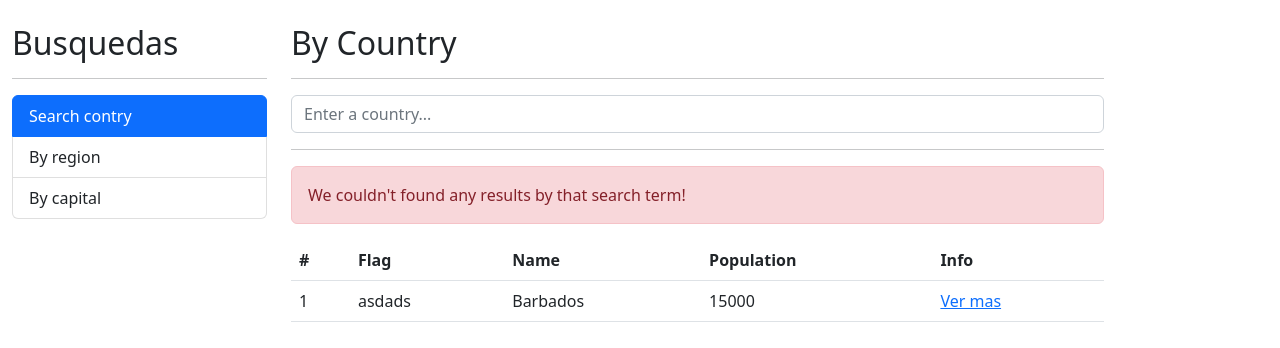
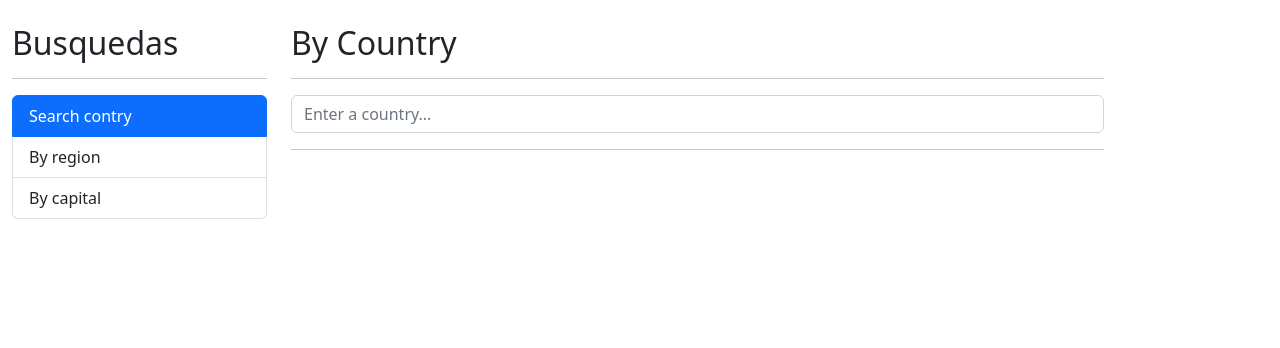
Before and after one commit to benjaminbascary/angular_countries_app, an Angular app: page / in a window 1280 px wide. Shown: the top 348 px of the page. Built offline with nearby package versions, Linux system fonts and the light colour scheme.

Commit message:
Adds logic to fetch ad display countries info and error handling

```diff
--- a/src/app/countries/countries.module.ts
+++ b/src/app/countries/countries.module.ts
@@ -2,6 +2,7 @@
 import { NgModule } from '@angular/core';
 import { FormsModule } from '@angular/forms';
 import { CommonModule } from '@angular/common';
+import { RouterModule } from '@angular/router';
 
 // Developer's
 import { ByCapitalComponent } from './pages/by-capital/by-capital.component';
@@ -26,7 +27,8 @@ import { SeeCountryComponent } from './pages/see-country/see-country.component';
   ],
   imports: [
     CommonModule,
-    FormsModule
+    FormsModule,
+    RouterModule
   ]
 })
 export class CountriesModule { }
--- a/src/app/countries/interfaces/search-country.interface.ts
+++ b/src/app/countries/interfaces/search-country.interface.ts
@@ -1,6 +1,4 @@
-export type SearchCountryInterface = Root2[]
-
-export interface Root2 {
+export interface Country {
   name: Name
   tld: string[]
   cca2: string
--- a/src/app/countries/pages/by-country/by-country.component.html
+++ b/src/app/countries/pages/by-country/by-country.component.html
@@ -17,11 +17,15 @@
 </div>
 <hr>
 
-<div class="alert alert-danger">
-  We couldn't found any results by that search term!
+<div
+  *ngIf="error"
+  class="alert alert-danger" >
+  {{errorMessage}}
 </div>
 
-<div class="row">
+<div
+  *ngIf="countries.length > 0"
+  class="row">
   <div class="col">
     <table class="table table-hover">
       <thead>
@@ -29,19 +33,24 @@
           <th> # </th>
           <th> Flag </th>
           <th> Name </th>
+          <th> Region </th>
+          <th> Capital </th>
           <th> Population </th>
           <th> Info </th>
         </tr>
       </thead>
       <tbody>
-        <tr>
-        <!-- placeholder -->
-          <td>1</td>
-          <td>asdads</td>
-          <td>Barbados</td>
-          <td>15000</td>
+        <tr *ngFor="let country of countries; let i = index">
+          <td>{{ i + 1 }}</td>
           <td>
-            <a href="/country/:id">Ver mas</a>
+            <img src="{{ country.flags.png }}" alt="{{ country.flags.svg }}">
+          </td>
+          <td>{{ country.name.common }}</td>
+          <td>{{ country.subregion }}</td>
+          <td>{{ country.capital }}</td>
+          <td>{{ country.population | number }}</td>
+          <td>
+            <a [routerLink]="['/country', country.cca2]">Ver mas</a>
           </td>
         </tr>
       </tbody>
--- a/src/app/countries/pages/by-country/by-country.component.ts
+++ b/src/app/countries/pages/by-country/by-country.component.ts
@@ -1,18 +1,41 @@
-import { Component, OnInit } from '@angular/core';
+import { Component } from '@angular/core';
+import { CountryService } from '../../services/country.service';
+import { Country } from '../../interfaces/search-country.interface';
+import { Error404Interface } from '../../interfaces/Error404.interface';
 
 @Component({
   selector: 'app-by-country',
   templateUrl: './by-country.component.html',
-  styleUrls: ['./by-country.component.css']
+  styles: [
+    `
+      .hidden {
+        display: hidden;
+      }
+      img {
+        max-height: 2.5vh;
+      }
+    `
+  ]
 })
 export class ByCountryComponent {
 
-  constructor() {}
+  constructor(private SearchCountryService: CountryService) {}
 
+  error: boolean = false;
+  errorMessage: string = ''
   searchTerm: string = '';
+  countries: Country[] = [];
 
   handleSubmit() {
-    console.log(this.searchTerm)
+    this.error = false;
+    this.SearchCountryService.searchCountry(this.searchTerm)
+      .subscribe(response => {
+        this.countries = response;
+      }, (error) => {
+        this.error = true;
+        this.errorMessage = `Can't find any country matching ${this.searchTerm}`;
+        this.countries = [];
+      })
   }
 
 }
--- a/src/app/countries/services/country.service.ts
+++ b/src/app/countries/services/country.service.ts
@@ -4,7 +4,7 @@ import { Observable } from 'rxjs';
 
 // Interfaces
 import { Error404Interface } from '../interfaces/Error404.interface';
-import { SearchCountryInterface } from '../interfaces/search-country.interface';
+import { Country } from '../interfaces/search-country.interface';
 
 @Injectable({
   providedIn: 'root'
@@ -16,8 +16,8 @@ export class CountryService {
 
   constructor(private http: HttpClient) { }
 
-  searchCountry( searchTerm: string): Observable<SearchCountryInterface | Error404Interface> {
+  searchCountry( searchTerm: string): Observable<Country[]> {
     const URL = `${this.BASE_URL}/${this.BY_NAME}/${searchTerm}`;
-    return this.http.get<SearchCountryInterface | Error404Interface>(URL);
+    return this.http.get<Country[]>(URL);
   }
 }
```
